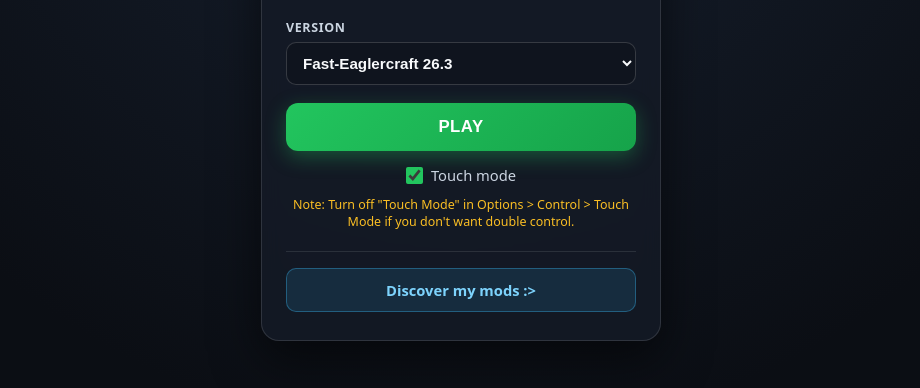
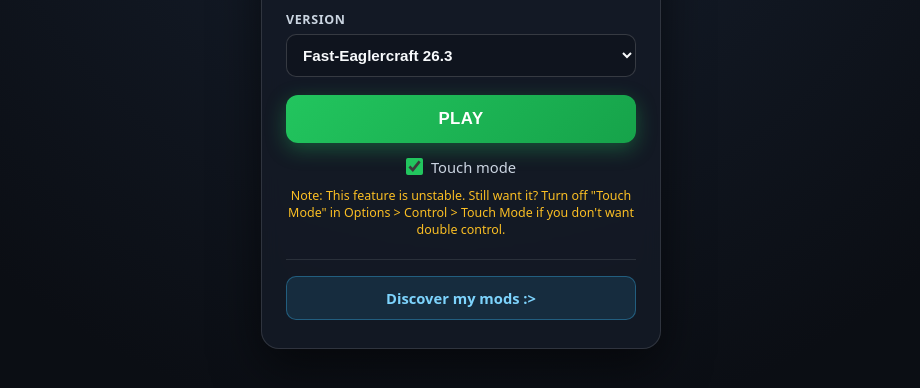
Before and after one commit to MadanaSnake/fast-eaglercraft, a plain HTML site: page index.html in a window 1280 px wide. Both pictures are taken after a click on the label "Touch mode". Shown: the part 276-664 px from the top of the page, without its empty margins (179-1099 px from the left). Drawn offline with Linux system fonts and the light colour scheme.

Commit message:
Update index.html

```diff
--- a/index.html
+++ b/index.html
@@ -132,7 +132,7 @@
       <span>Touch mode</span>
     </label>
     <p id="touch-note" style="display:none;margin-top:8px;font-size:0.78rem;color:#fbbf24;line-height:1.35;">
-      Note: Turn off "Touch Mode" in Options &gt; Control &gt; Touch Mode if you don't want double control.
+      Note: This feature is unstable. Still want it? Turn off "Touch Mode" in Options &gt; Control &gt; Touch Mode if you don't want double control.
     </p>
 
     <div class="divider"></div>
```
